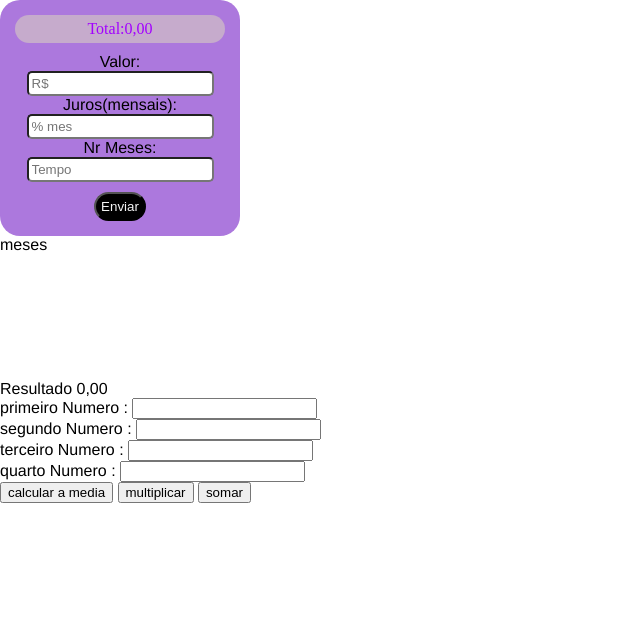
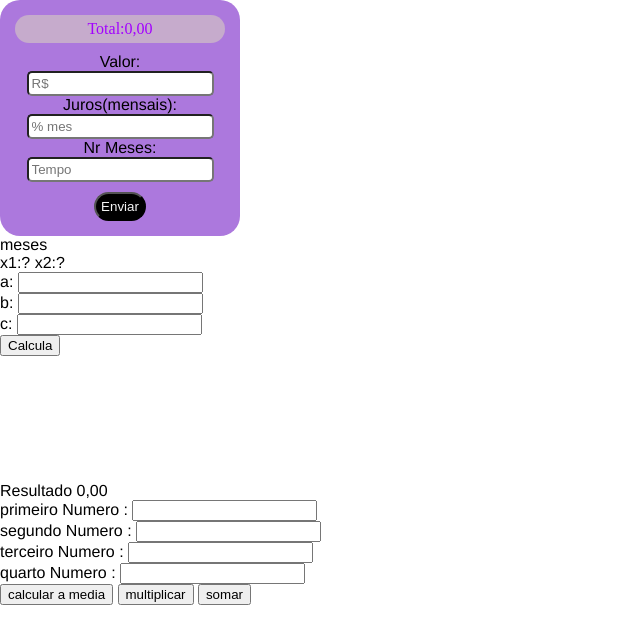
Before and after one commit to jenniferkauane/primeirob_3t, a plain HTML site: page index.html in a window 1280 px wide. Shown: the whole page, without its empty margins (0-640 px from the left). Drawn offline with Linux system fonts and the light colour scheme.

Commit message:
Update index.html

```diff
--- a/index.html
+++ b/index.html
@@ -29,6 +29,21 @@
 
   </div>
 
+    <div class="calcESG">
+         <div class="spRai">
+           <span id="raiz">x1:?  x2:?</span>
+         </div>
+         a: <input id="a" type="text"> <br>
+         b: <input id="b" type="text"> <br>
+         c: <input id="c" type="text"> <br>
+
+         <button onclick="calcularaiz()">Calcula</button>
+
+    </div>
+
+
+
+
 
 
 
```
